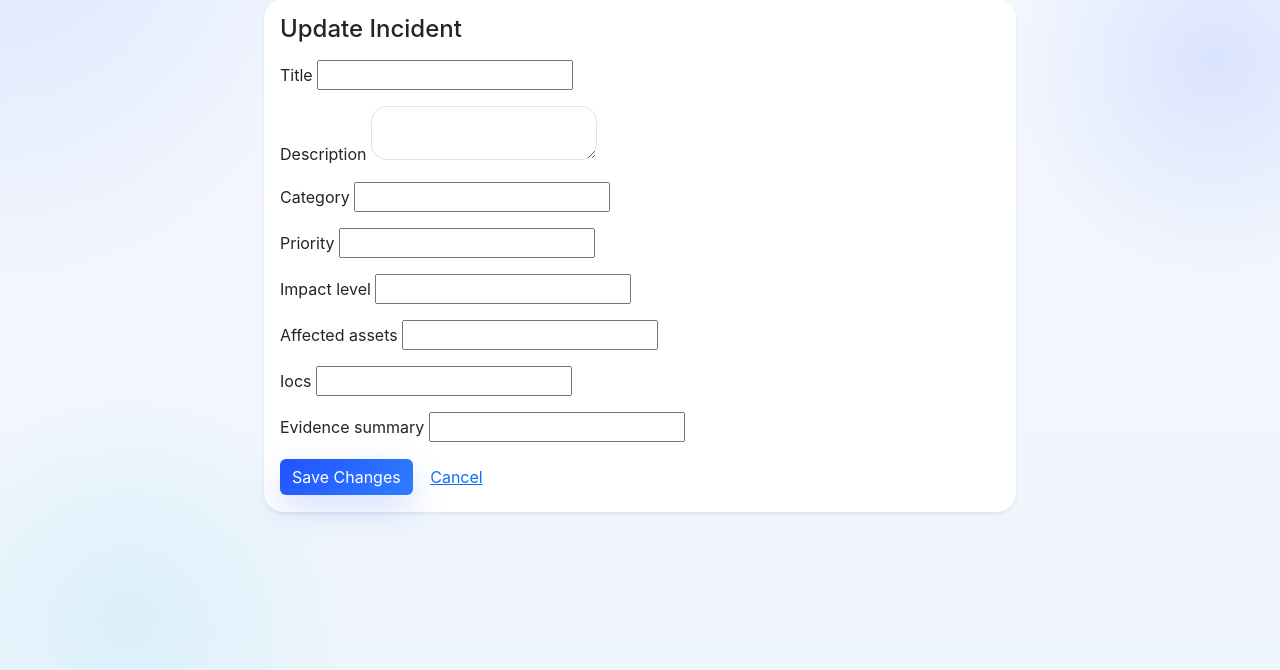
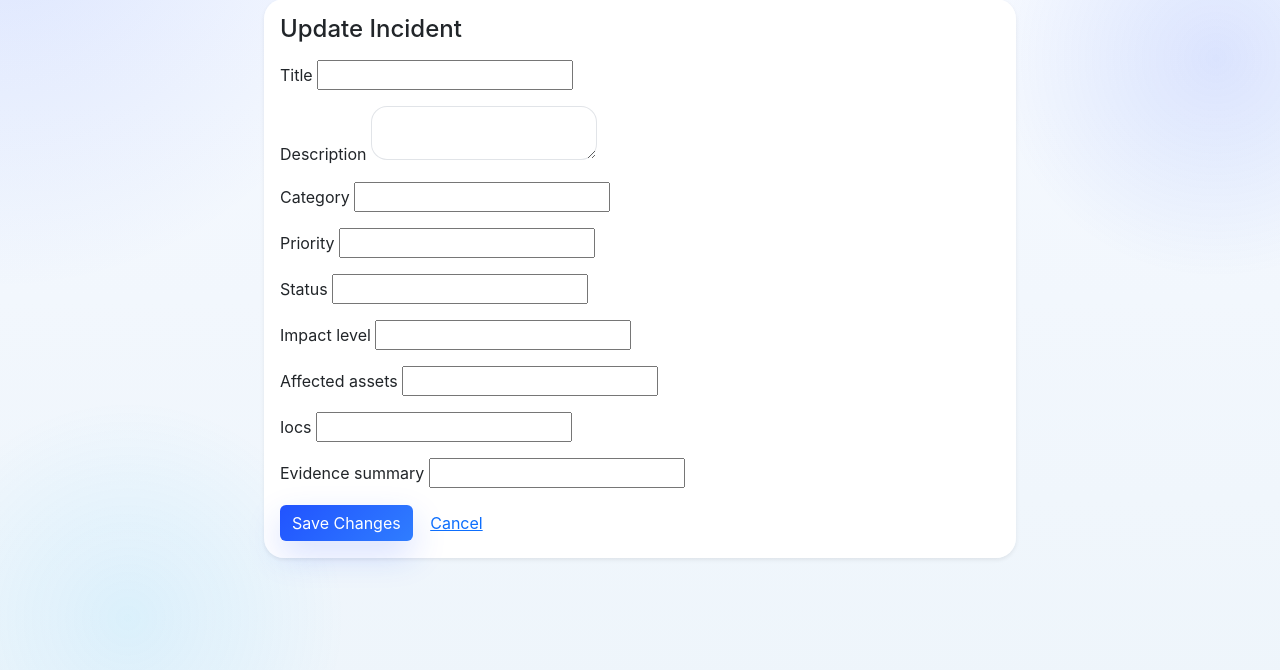
Before and after one commit to JeremiAtienza/IT-Helpdesk-Security-Incident-Tracker, a Django app: template templates/filemanager/ticket_form.html in a window 1280 px wide. Shown: the part 102-772 px from the top of the page. Run offline with Django 5.2, Linux system fonts and the light colour scheme; the template is opened without the code that fills it: most values are stand-ins (such as "Sample title", 1, 10 or a date in 2020); form fields are guessed from the names that the template uses.

Commit message:
Restore NIST status field to incident forms and template

```diff
--- a/filemanager/forms.py
+++ b/filemanager/forms.py
@@ -15,12 +15,13 @@ class VaultFileForm(forms.ModelForm):
 class IncidentTicketForm(forms.ModelForm):
     class Meta:
         model = IncidentTicket
-        fields = ['title', 'description', 'category', 'priority', 'impact_level', 'affected_assets', 'iocs', 'evidence_summary']
+        fields = ['title', 'description', 'category', 'priority', 'status', 'impact_level', 'affected_assets', 'iocs', 'evidence_summary']
         widgets = {
             'title': forms.TextInput(attrs={'class': 'form-control', 'placeholder': 'Incident summary'}),
             'description': forms.Textarea(attrs={'class': 'form-control', 'rows': 5, 'placeholder': 'Describe the issue or security incident'}),
             'category': forms.Select(attrs={'class': 'form-select'}),
             'priority': forms.Select(attrs={'class': 'form-select'}),
+            'status': forms.Select(attrs={'class': 'form-select'}),
             'impact_level': forms.Select(attrs={'class': 'form-select'}),
             'affected_assets': forms.Textarea(attrs={'class': 'form-control', 'rows': 2, 'placeholder': 'List affected hosts/IPs/services (JSON or comma-separated)'}),
             'iocs': forms.Textarea(attrs={'class': 'form-control', 'rows': 2, 'placeholder': 'Indicators of compromise (hashes, domains, IPs)'}),
@@ -37,8 +38,9 @@ class IncidentTicketUpdateForm(forms.ModelForm):
     """Form for admin to update incident status, category, priority, and assign personnel"""
     class Meta:
         model = IncidentTicket
-        fields = ['category', 'priority', 'impact_level', 'assignee', 'escalation_level']
+        fields = ['status', 'category', 'priority', 'impact_level', 'assignee', 'escalation_level']
         widgets = {
+            'status': forms.Select(attrs={'class': 'form-select'}),
             'category': forms.Select(attrs={'class': 'form-select'}),
             'priority': forms.Select(attrs={'class': 'form-select'}),
             'impact_level': forms.Select(attrs={'class': 'form-select'}),
--- a/templates/filemanager/ticket_form.html
+++ b/templates/filemanager/ticket_form.html
@@ -39,6 +39,15 @@
                         {{ form.priority }}
                         {% if form.priority.errors %}
                         <div class="text-danger small">{{ form.priority.errors }}</div>
+                        {% endif %}
+                    </div>
+                    <div class="mb-3">
+                        {% if form.status %}
+                        {{ form.status.label_tag }}
+                        {{ form.status }}
+                        {% if form.status.errors %}
+                        <div class="text-danger small">{{ form.status.errors }}</div>
+                        {% endif %}
                         {% endif %}
                     </div>
                     <div class="mb-3">
```
